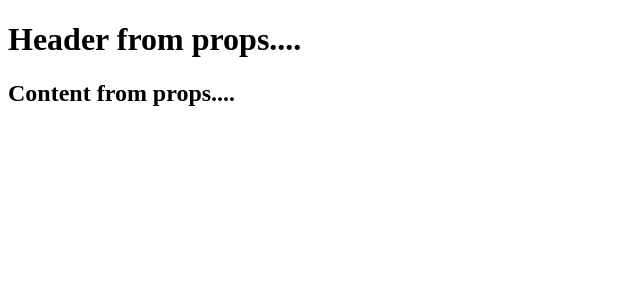
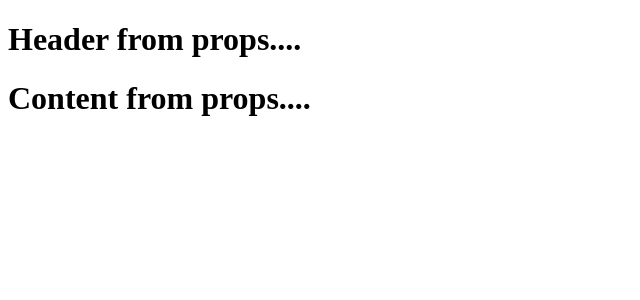
Before and after one commit to smanjil/ReactJS, a React app: page / in a window 1280 px wide. Shown: the top 300 px of the page, without its empty margins (0-640 px from the left). Built offline with nearby package versions, Linux system fonts and the light colour scheme.

Commit message:
State and Props

```diff
--- a/App.jsx
+++ b/App.jsx
@@ -1,19 +1,43 @@
 import React from 'react';
 
 class App extends React.Component {
+    constructor(props){
+        super(props);
+
+        this.state = {
+            "header": "Header from props....",
+            "content": "Content from props...."
+        }
+    }
+
     render() {
         return (
            <div>
-                <h1>{this.props.headerProp}</h1>
-                <h2>{this.props.contentProp}</h2>
+                <Header headerProp = {this.state.header} />
+                <Content contentProp = {this.state.content} />
            </div>
         );
     }
 }
 
-App.defaultProps = {
-    headerProp: "Header from props....",
-    contentProp: "Content from props...."
+class Header extends React.Component {
+    render() {
+        return (
+            <div>
+                <h1>{this.props.headerProp}</h1>
+            </div>
+        )
+    }
+}
+
+class Content extends React.Component {
+    render() {
+        return (
+            <div>
+                <h1>{this.props.contentProp}</h1>
+            </div>
+        )
+    }
 }
 
 export default App;
```
